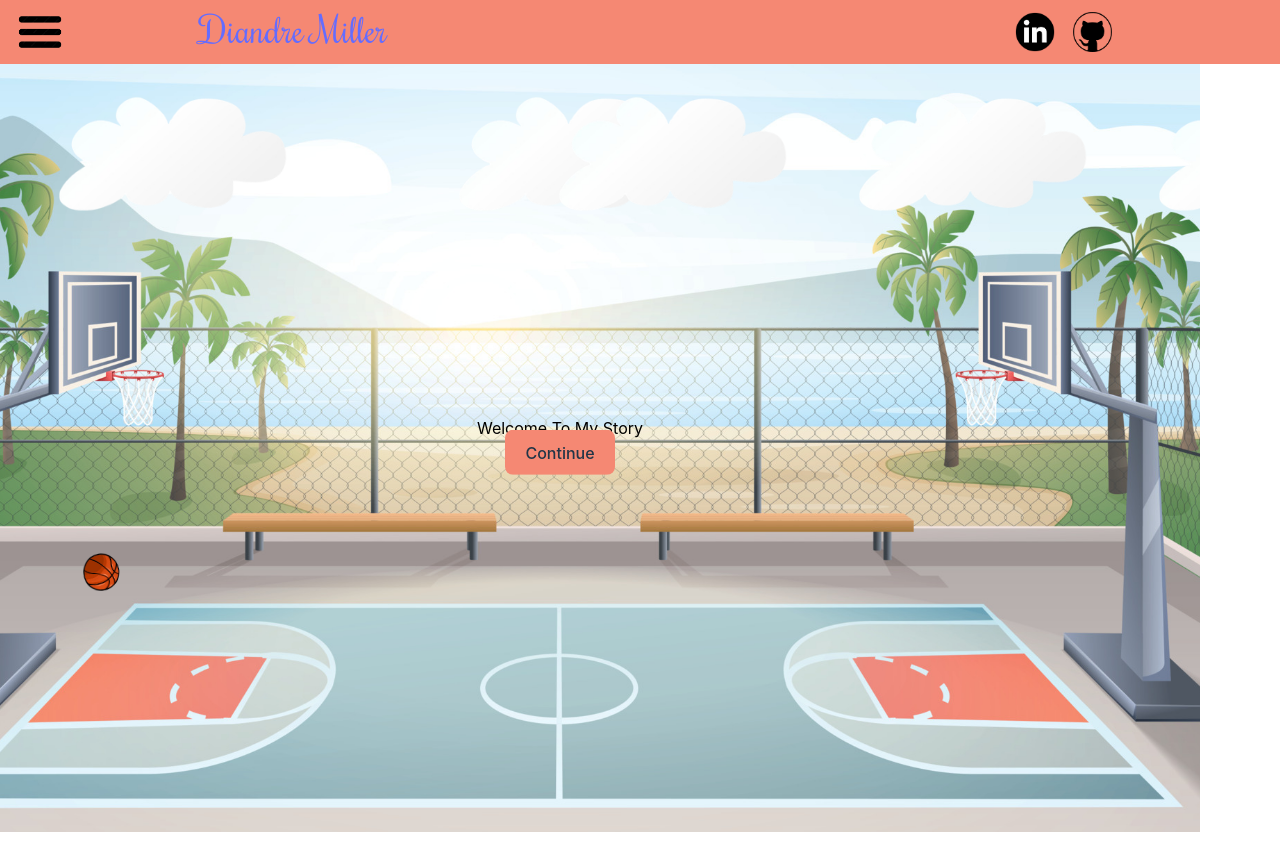
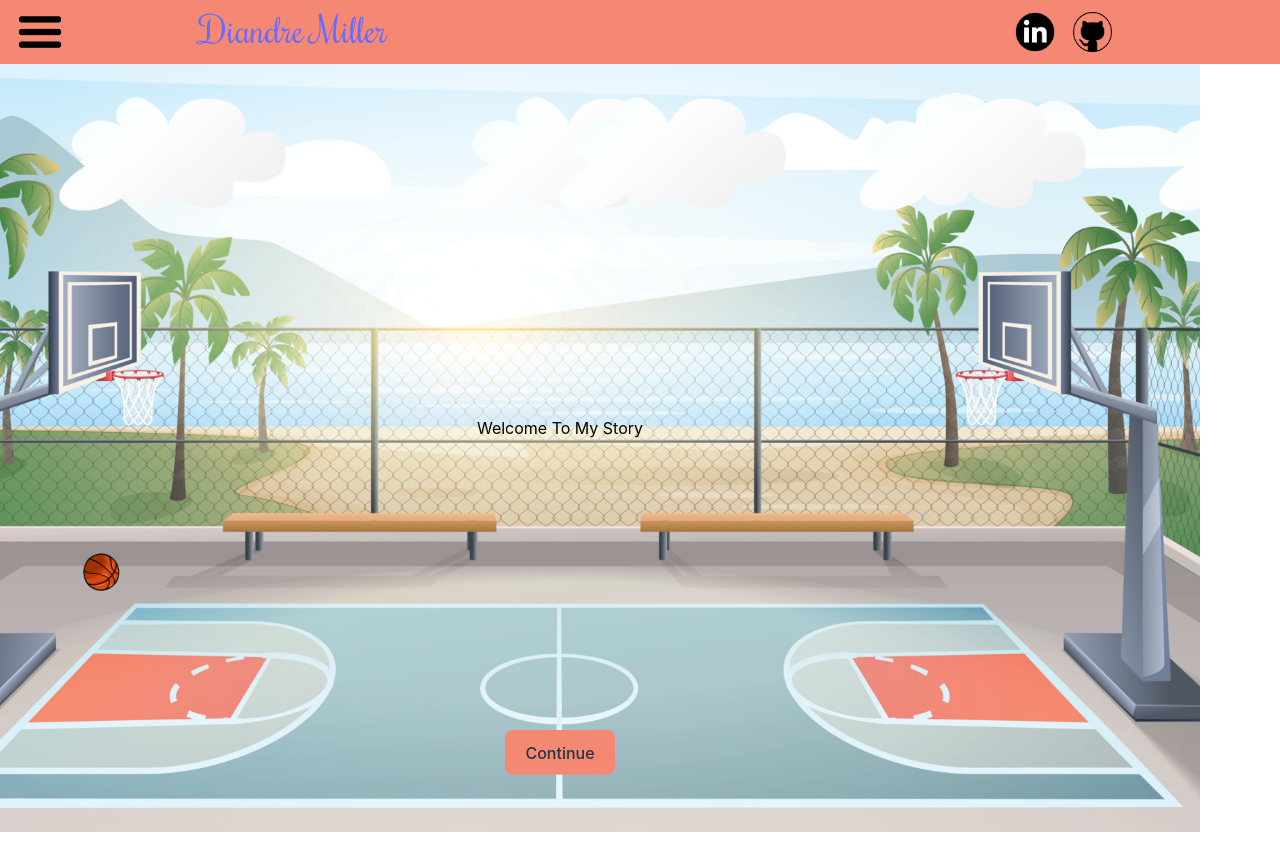
Before and after one commit to DiandreMiller/resume, a React (Vite) app: page / in a window 1280 px wide. Both pictures are taken after a click on the button "Click Here To Get Started!". Built offline with nearby package versions, Linux system fonts and the light colour scheme.

Commit message:
design: moved button to correct positioning

```diff
--- a/src/Components/BasketballCourt.tsx
+++ b/src/Components/BasketballCourt.tsx
@@ -22,7 +22,7 @@ const BasketballCourt: React.FC<HomeProps> = ({ instructions }) => {
     const [isInstructionButtonVisible, setIsInstructionButtonVisible] = useState<boolean>(false);
     const [instructionIndex, setInstructionIndex] = useState<number>(0);
 
-    //Fix the instructions so that it doesn't repeat the same instruction over and over again
+    //Fix Bug that if you click on home page, the instructions will always appear.
 
     const handleGetStarted = (): void => {
         setIsBannerVisible(false);
@@ -79,11 +79,11 @@ const BasketballCourt: React.FC<HomeProps> = ({ instructions }) => {
             </div>
 
             {isButtonVisible && (
-                <button className="button animate-bounce" onClick={handleGetStarted}> Click Here To Get Started!</button>
+                <button className="button animate-bounce" onClick={handleGetStarted}> Click Here To Get Started! </button>
             )}
 
             {isInstructionButtonVisible && (
-                <button className="button animate-bounce" onClick={handleContinue}> Continue</button>
+                <button className="button animate-bounce" style={{ marginTop: '300px' }} onClick={handleContinue}> Continue </button>
             )}
         </div>
     );
```
